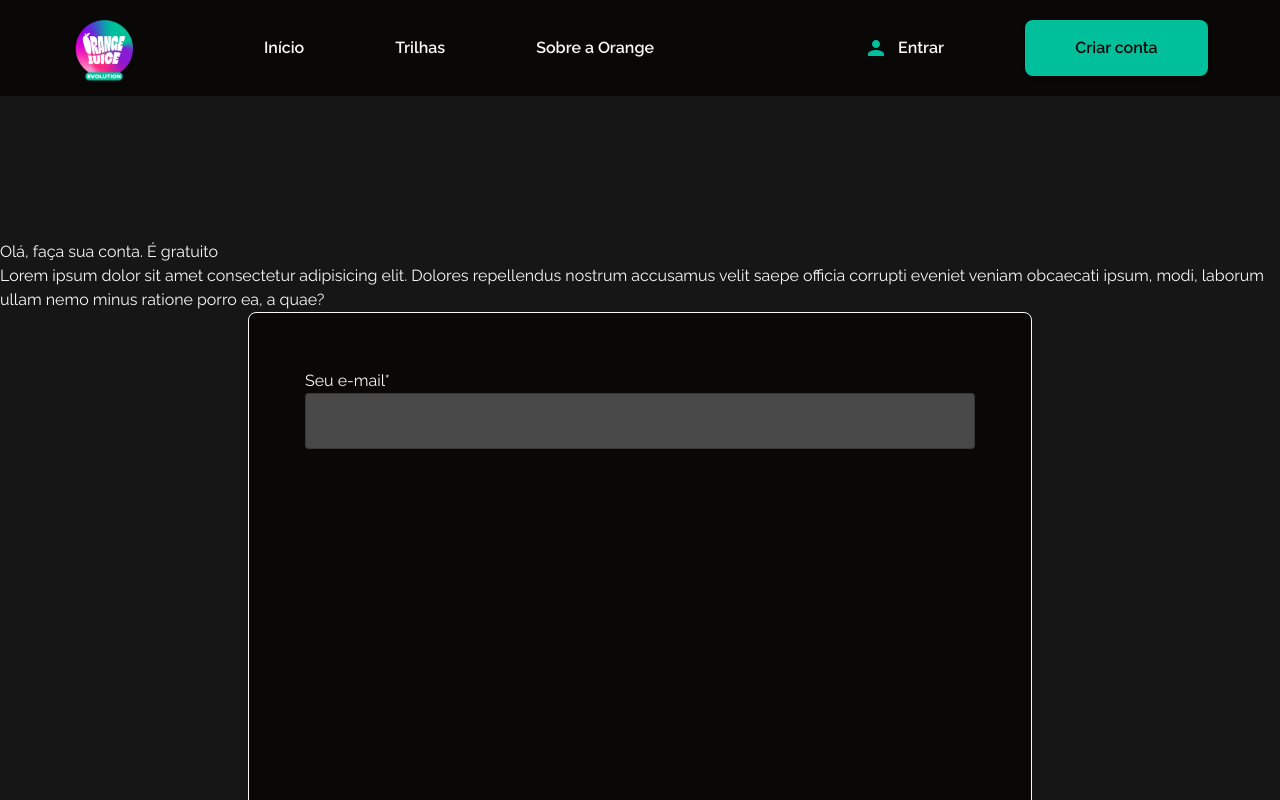
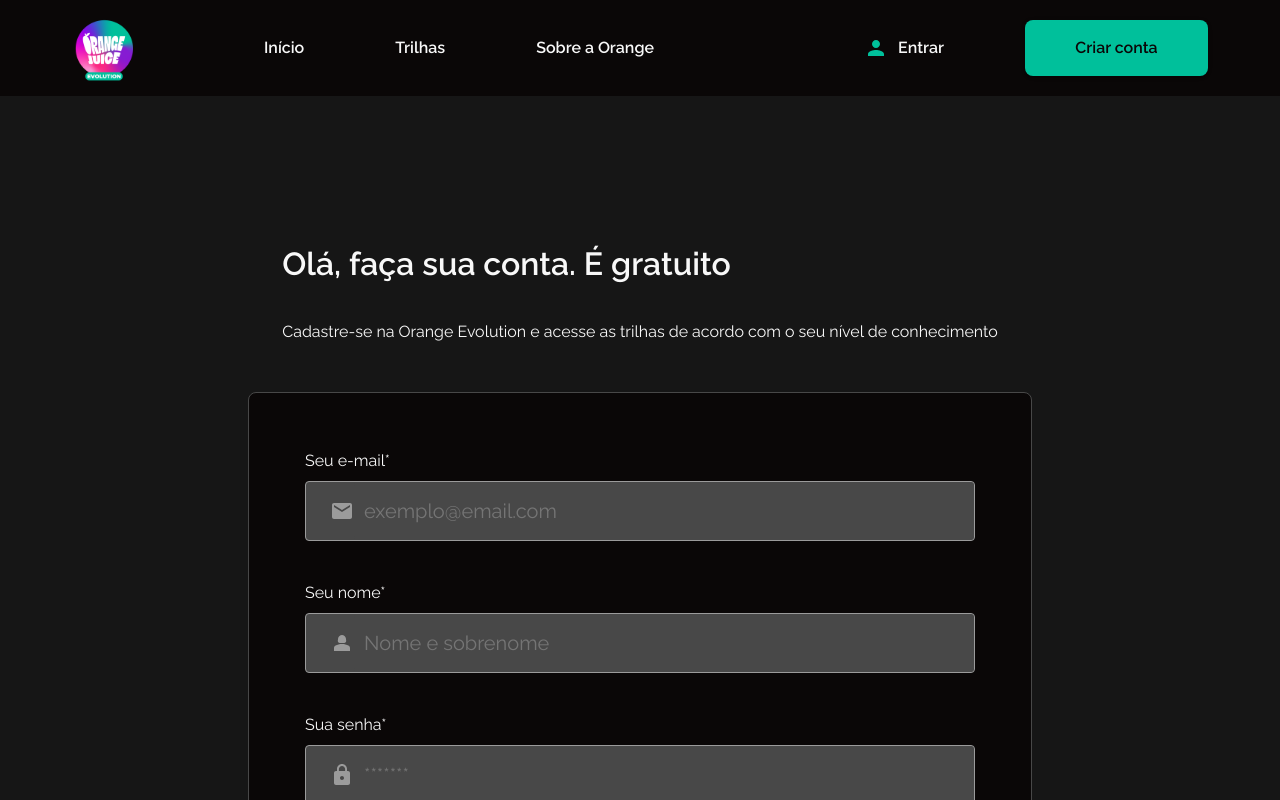
Before and after one commit to Hackaton-FCAMARA-Squad37/Projeto-FCamara-Frontend, a React (Vite) app: page /signin in a window 1280 px wide. Shown: the top 800 px of the page. Built offline with nearby package versions, Linux system fonts and the light colour scheme.

Commit message:
feat: criação do componente de input customizado

```diff
--- /dev/null
+++ b/src/components/InputCustomized/InputCustomized.jsx
@@ -0,0 +1,72 @@
+import { Box, Typography, useMediaQuery } from "@mui/material";
+import MailIcon from "@mui/icons-material/Mail";
+import Person2Icon from "@mui/icons-material/Person2";
+import LockIcon from "@mui/icons-material/Lock";
+import { useState } from "react";
+
+export const InputCustomized = (props) => {
+  const mobile = useMediaQuery("(max-width:768px)");
+  const [clicado, setClicado] = useState(false);
+
+  return (
+    <Box
+      sx={{
+        paddingBottom: `${mobile ? "1.5rem" : "2.5rem"}`,
+      }}
+    >
+      <Typography pb="0.5rem">{props.texto}</Typography>
+      <Box
+        sx={{
+          display: "flex",
+          backgroundColor: "milkshake.main",
+          color: `${clicado ? "primary.main" : "tea.main"}`,
+          paddingLeft: "1.5rem",
+          borderRadius: "4px",
+          border: "1px solid",
+        }}
+      >
+        {props.tipo == "senha" ? (
+          <LockIcon
+            sx={{
+              margin: "auto",
+            }}
+          />
+        ) : props.tipo == "email" ? (
+          <MailIcon
+            sx={{
+              margin: "auto",
+            }}
+          />
+        ) : props.tipo == "usuario" ? (
+          <Person2Icon
+            sx={{
+              margin: "auto",
+            }}
+          />
+        ) : (
+          ""
+        )}
+
+        <input
+          onFocus={() => setClicado(true)}
+          onBlur={() => setClicado(false)}
+          className="input"
+          placeholder={props.placeholder}
+          type={props.tipo=='senha'? 'password':props.tipo=='email'? 'email': 'text'}
+          style={{
+            width: "100%",
+            backgroundColor: "#484848",
+            border: "0",
+            borderRadius: "4px",
+            height: `${mobile ? "3rem" : "3.5rem"}`,
+            paddingLeft:'10px',
+            fontSize: `${mobile ? '1rem' : '1.25rem'}`,
+            fontFamily: 'Raleway, sans-serif',
+            color: `${clicado? '#F8F8F8' : '#9B9B9B'}`,
+            outline: 'none'
+          }}
+        />
+      </Box>
+    </Box>
+  );
+};
--- a/src/pages/Register/Register.jsx
+++ b/src/pages/Register/Register.jsx
@@ -1,51 +1,66 @@
-import { TextField, Typography, useMediaQuery, Box } from "@mui/material"
+import {
+  Typography,
+  useMediaQuery,
+  Box
+} from "@mui/material";
+import { InputCustomized } from "../../components/InputCustomized/InputCustomized";
 
-export const Register = () =>{
-    const mobile = useMediaQuery('(max-width:768px)')
+export const Register = () => {
+  const mobile = useMediaQuery("(max-width:768px)");
+  const cellphone = useMediaQuery("(max-width:480px)");
 
   return (
-        <Box sx={{
-            backgroundColor:'coffee.main',
-            display:'flex',
-            flexDirection:'column',
-            paddingTop:`${mobile?'4rem':'9rem'}`,
-            paddingBottom:`${mobile?'4rem':'9rem'}`
-        }}>
-            <Box sx={{
-                color: 'water.main'
-            }}>
-                <Typography>
+    <Box
+      sx={{
+        backgroundColor: "coffee.main",
+        display: "flex",
+        flexDirection: "column",
+        paddingTop: `${mobile ? "4rem" : "9rem"}`,
+        paddingBottom: `${mobile ? "4rem" : "9rem"}`,
+        alignItems: "center",
+        width: "100%",
+      }}
+    >
+      <Box
+        sx={{
+          color: "water.main",
+          maxWidth: `${
+            mobile ? (cellphone ? "80%" : "23.375rem") : "48.875rem"
+          }`,
+        }}
+      >
+        <Typography fontWeight="600" fontSize={mobile ? "1.5rem" : "2rem"}>
           Olá, faça sua conta. É gratuito
         </Typography>
-                <Typography>
-                    Lorem ipsum dolor sit amet consectetur adipisicing elit.
-                    Dolores repellendus nostrum accusamus velit saepe officia corrupti
-                    eveniet veniam obcaecati ipsum, modi, laborum ullam nemo minus ratione porro ea, a quae?
+        <Typography
+          pt={mobile ? "0.5rem" : "2rem"}
+          pb={mobile ? "2rem" : "3rem"}
+        >
+          Cadastre-se na Orange Evolution e acesse as trilhas de acordo com o
+          seu nível de conhecimento
         </Typography>
       </Box>
-            <Box sx={{
-                backgroundColor:'vitamin.main',
-                color:'water.main',
-                height: '59.5rem',
-                maxWidth: `${mobile?'21.375rem':'41.875rem'}`,
-                width:'100%',
-                margin: 'auto',
-                padding: `${mobile?'1.5rem 1rem 2.5rem 1rem':'3.5rem'}`,
-                borderRadius:'8px',
-                borderColor:'milkshake.main',
-                border: '1px solid'
-            }}>
-                <Box sx={{
-
-                }}>
-                    <Typography>Seu e-mail*</Typography>
-                    <TextField sx={{
-                        backgroundColor:'milkshake.main',
-                        borderRadius:'4px',
-                        width:'100%'
-                    }}/>
+      <Box
+        sx={{
+          backgroundColor: "vitamin.main",
+          color: "water.main",
+          height: "59.5rem",
+          maxWidth: `${
+            mobile ? (cellphone ? "80%" : "21.375rem") : "41.875rem"
+          }`,
+          width: "100%",
+          margin: "auto",
+          padding: `${mobile ? "1.5rem 1rem 2.5rem 1rem" : "3.5rem"}`,
+          borderRadius: "8px",
+          border: `1px solid`,
+          borderColor: "milkshake.main",
+        }}
+      >
+        <InputCustomized tipo='email' texto='Seu e-mail*' placeholder='exemplo@email.com'/>
+        <InputCustomized tipo='usuario' texto='Seu nome*' placeholder='Nome e sobrenome'/>
+        <InputCustomized tipo='senha' texto='Sua senha*' placeholder='*******'/>
+        <InputCustomized tipo='senha' texto='Confirmação de sua senha*' placeholder='*******'/>
       </Box>
     </Box>
-        </Box>
-    )
-}
+  );
+};
```
Also changed, not shown: src/style/reset.css (line endings or trailing spaces). Lines whose indentation alone changed are shown as unchanged.
